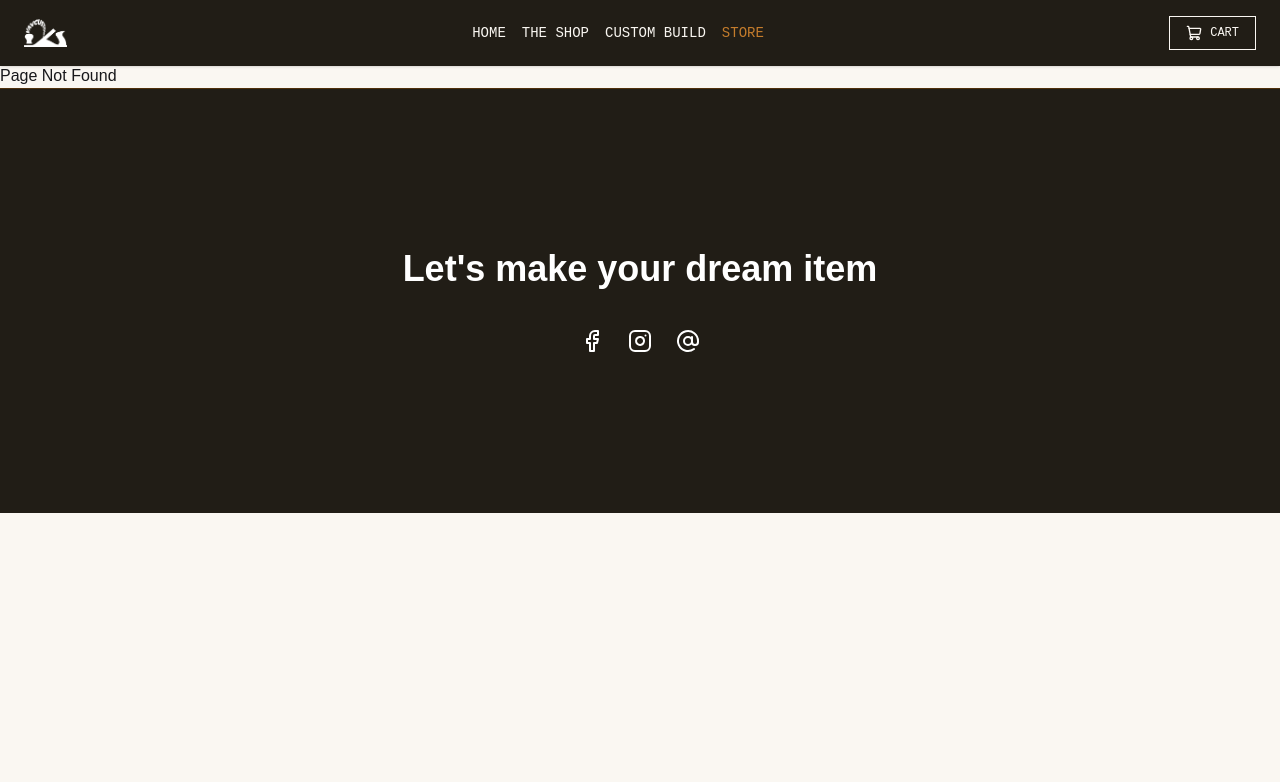
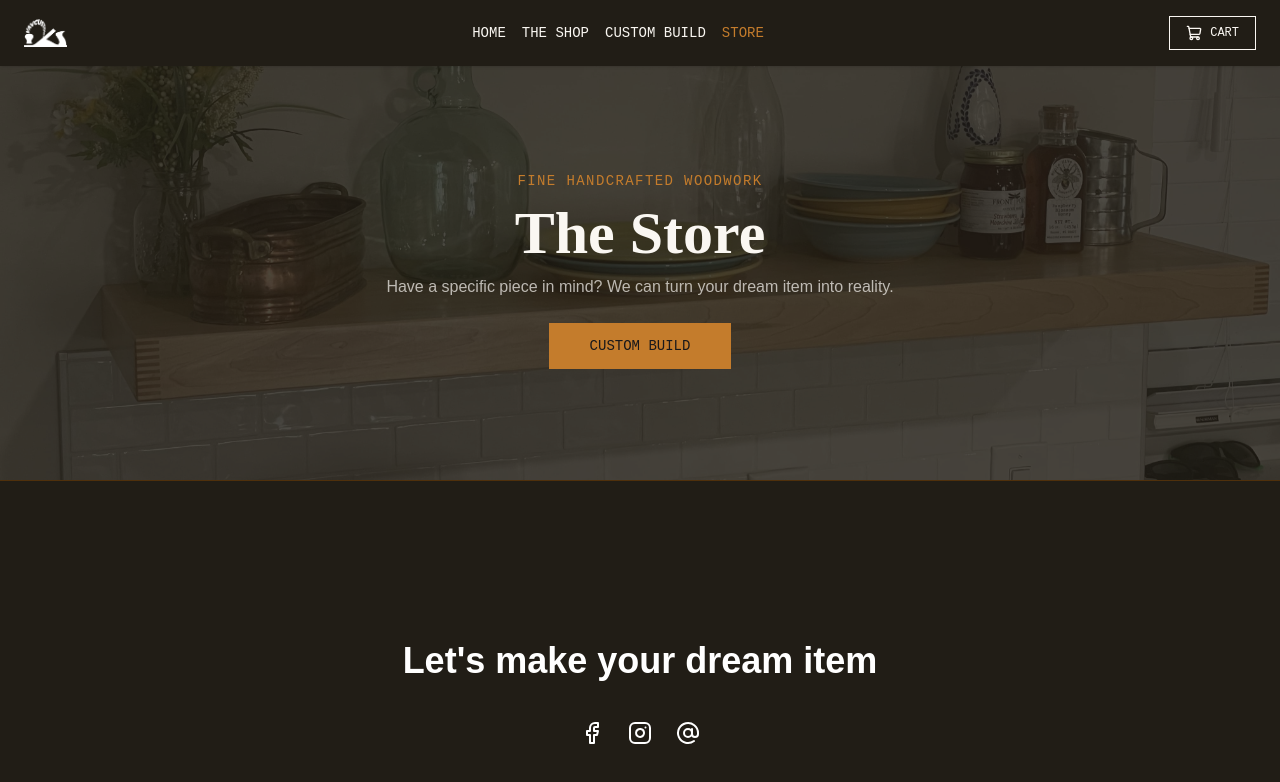
Before and after one commit to vavcustoms/vavcustoms, a React (Vite) app: page /store in a window 1280 px wide. Before the commit this address had no page. Shown: the top 782 px of the page. Built offline with nearby package versions, Linux system fonts and the light colour scheme; a web font is replaced by a local one; what @shopify/storefront-api-client would draw is missing.

Commit message:
Added custom build page, started store page, other updates

```diff
--- a/src/App.jsx
+++ b/src/App.jsx
@@ -1,17 +1,21 @@
 import { Routes, Route } from "react-router";
 import Layout from "@/components/Layout";
-import HomePage from "@/pages/Homepage";
-import TheShop from "@/pages/TheShop";
-import CustomBuild from "@/pages/CustomBuild";
+import HomePage from "@/pages/HomePage";
+import TheShopPage from "@/pages/TheShopPage";
+import CustomBuildPage from "@/pages/CustomBuildPage";
+import StorePage from "@/pages/StorePage";
 import NotFoundPage from "@/pages/NotFoundPage";
 
 function App() {
   return (
     <Layout>
       <Routes>
-        <Route path="/" element={<HomePage />} />
-        <Route path="/the-shop" element={<TheShop />} />
-        <Route path="/custom-build" element={<CustomBuild />} />
+        <Route index path="/" element={<HomePage />} />
+        <Route path="the-shop" element={<TheShopPage />} />
+        <Route path="custom-build" element={<CustomBuildPage />} />
+        <Route path="store">
+          <Route index element={<StorePage />} />
+        </Route>
         <Route path="*" element={<NotFoundPage />} />
       </Routes>
     </Layout>
--- a/src/pages/CustomBuild.jsx
+++ b/src/pages/CustomBuildPage.jsx
@@ -2,9 +2,18 @@ import fullBathroom from "@/assets/images/grid-images/bathroom2.jpeg";
 import bathroomVanity from "@/assets/images/grid-images/vanity1.jpg";
 import bathroomMirror from "@/assets/images/grid-images/mirror1.jpg";
 
-const CustomBuild = () => {
+const CustomBuildPage = () => {
   return (
     <>
+      <title>Custom Build | VAV Customs</title>
+      <meta
+        name="description"
+        content="Have a custom build that you're looking for? Fill out the form below to get started!"
+      />
+      <meta name="keywords" content="custom, one-of-a-kind, high quality" />
+      <meta name="author" content="VAV Customs" />
+      <link rel="canonical" href={`${window.location.origin}/custom-build`} />
+
       <div className="mt-14 md:mt-16.5 bg-darkbrown py-20 px-12 text-center">
         <p className="font-mono text-brand-500 text-sm uppercase tracking-widest mb-3">Handcrafted to Order</p>
         <h1 className="font-heading font-bold text-warmwhite text-3xl md:text-6xl">Custom Build</h1>
@@ -126,4 +135,4 @@ const CustomBuild = () => {
   );
 };
 
-export default CustomBuild;
+export default CustomBuildPage;
--- a/src/pages/Homepage.jsx
+++ b/src/pages/Homepage.jsx
@@ -5,7 +5,7 @@ import CustomWork from "@/components/CustomWork";
 import ProjectGallery from "@/components/ProjectGallery";
 import AboutMe from "@/components/AboutMe";
 
-const Homepage = () => {
+const HomePage = () => {
   return (
     <>
       <title>Home | VAV Customs</title>
@@ -24,4 +24,4 @@ const Homepage = () => {
   );
 };
 
-export default Homepage;
+export default HomePage;
--- /dev/null
+++ b/src/pages/StorePage.jsx
@@ -0,0 +1,36 @@
+import { Link } from "react-router";
+import heroBg from "@/assets/images/grid-images/shelf3.jpg";
+
+const StorePage = () => {
+  return (
+    <>
+      <title>Store | VAV Customs</title>
+      <meta name="description" content="Custom woodworking company specializing in high quality, one-of-a-kind pieces." />
+      <meta name="keywords" content="woodworking, custom, one-of-a-kind, high quality" />
+      <meta name="author" content="VAV Customs" />
+      <link rel="canonical" href={`${window.location.origin}/store`} />
+
+      <div
+        className="w-full bg-cover bg-center h-120 pt-15"
+        style={{
+          backgroundImage: `url(${heroBg})`,
+        }}
+      >
+        <div className="flex items-center justify-center w-full h-full bg-darkbrown/80">
+          <div className="text-center px-4 md:px-0">
+            <p className="font-mono text-brand-500 text-sm uppercase tracking-widest mb-3">Fine Handcrafted Woodwork</p>
+            <h1 className="font-heading font-bold text-warmwhite text-3xl md:text-6xl">The Store</h1>
+            <p className="text-warmwhite/70 mt-3">
+              Have a specific piece in mind? We can turn your dream item into reality.
+            </p>
+            <Link to="/custom-build" className="btn btn-primary mt-6">
+              Custom Build
+            </Link>
+          </div>
+        </div>
+      </div>
+    </>
+  );
+};
+
+export default StorePage;
--- a/src/pages/TheShop.jsx
+++ b/src/pages/TheShopPage.jsx
@@ -10,7 +10,7 @@ import grid2 from "@/assets/images/grid-images/cutting2.jpg";
 import grid3 from "@/assets/images/grid-images/shelf2.jpg";
 import grid4 from "@/assets/images/grid-images/table2.jpg";
 
-const TheShop = () => {
+const TheShopPage = () => {
   return (
     <>
       <title>The Shop | VAV Customs</title>
@@ -184,4 +184,4 @@ const TheShop = () => {
   );
 };
 
-export default TheShop;
+export default TheShopPage;
```
